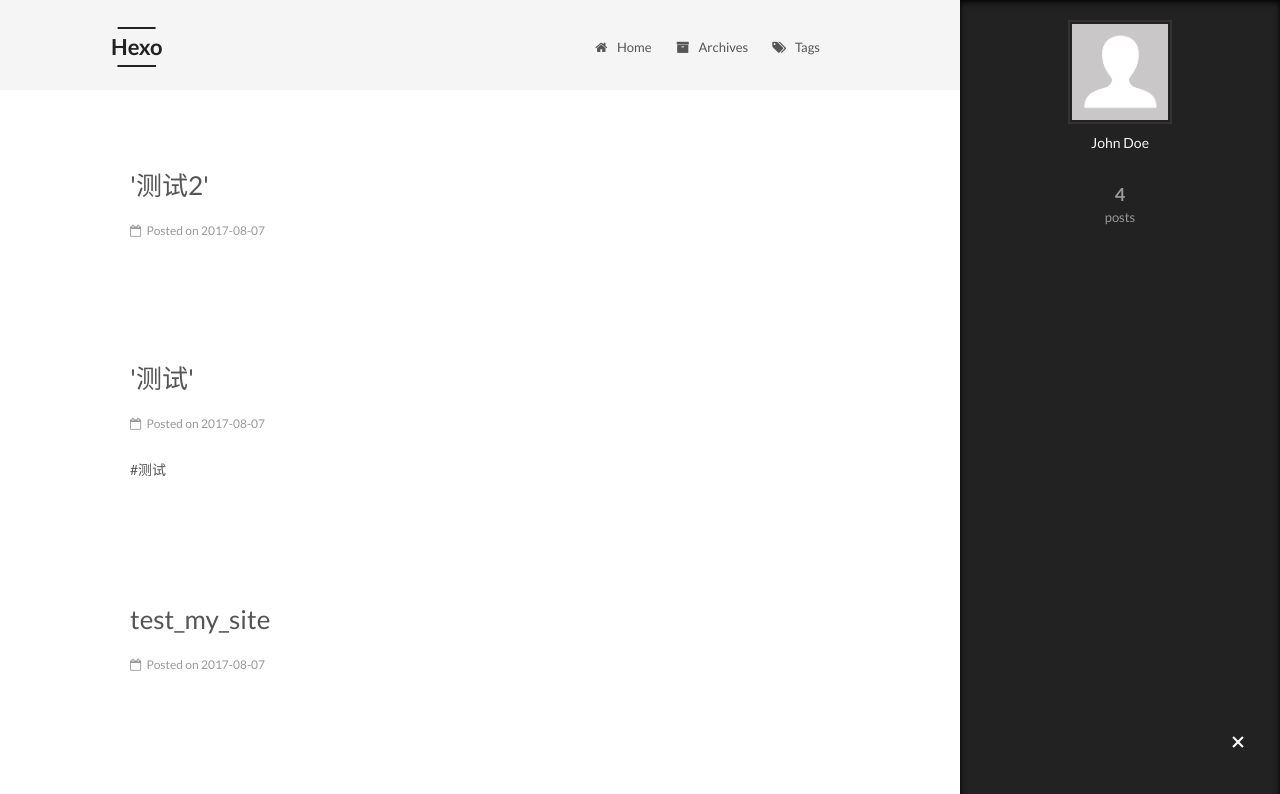
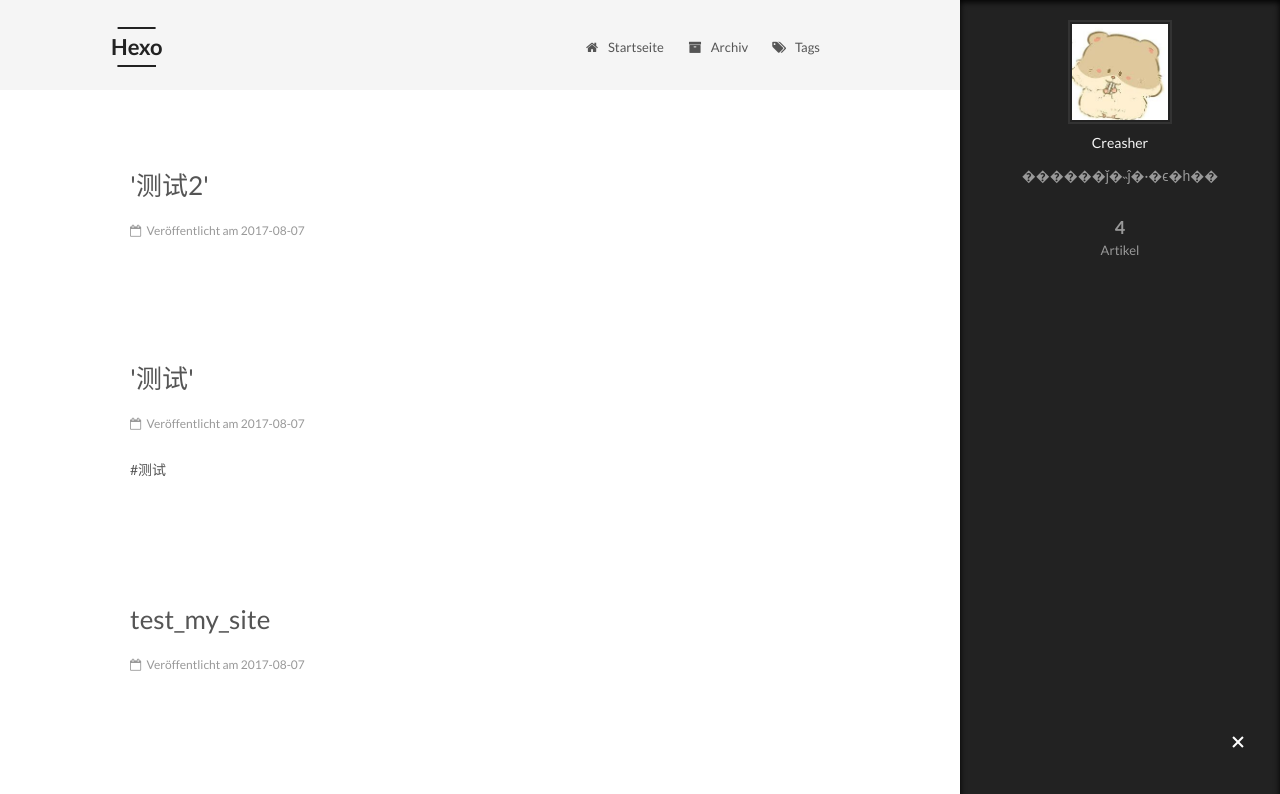
Before and after one commit to Creasher/creasher.github.io, a plain HTML site: page index.html in a window 1280 px wide. Both pictures are taken after a click on the element 1238 px from the left and 743 px from the top of the page. Shown: the top 794 px of the page. Drawn offline with Linux system fonts and the light colour scheme.

Commit message:
Site updated: 2017-08-07 22:32:03

```diff
--- a/css/main.css
+++ b/css/main.css
@@ -1807,7 +1807,7 @@ pre .javascript .function {
   width: 4px;
   height: 4px;
   border-radius: 50%;
-  background: #74984e;
+  background: #f1afff;
 }
 .links-of-blogroll {
   font-size: 13px;
--- a/index.html
+++ b/index.html
@@ -94,12 +94,15 @@
 
 
 
+<meta name="description" content="������ǰ�˵ĵ�·�ϵ�һ��">
 <meta property="og:type" content="website">
 <meta property="og:title" content="Hexo">
 <meta property="og:url" content="http://yoursite.com/index.html">
 <meta property="og:site_name" content="Hexo">
+<meta property="og:description" content="������ǰ�˵ĵ�·�ϵ�һ��">
 <meta name="twitter:card" content="summary">
 <meta name="twitter:title" content="Hexo">
+<meta name="twitter:description" content="������ǰ�˵ĵ�·�ϵ�һ��">
 
 
 
@@ -202,7 +205,7 @@
 
               <i class="menu-item-icon fa fa-fw fa-home"></i> <br />
 
-            Home
+            Startseite
           </a>
         </li>
 
@@ -212,7 +215,7 @@
 
               <i class="menu-item-icon fa fa-fw fa-archive"></i> <br />
 
-            Archives
+            Archiv
           </a>
         </li>
 
@@ -262,9 +265,9 @@
     <link itemprop="mainEntityOfPage" href="http://yoursite.com/2017/08/07/测试2/">
 
     <span hidden itemprop="author" itemscope itemtype="http://schema.org/Person">
-      <meta itemprop="name" content="John Doe">
+      <meta itemprop="name" content="Creasher">
       <meta itemprop="description" content="">
-      <meta itemprop="image" content="/images/avatar.gif">
+      <meta itemprop="image" content="/uploads/header.jpg">
     </span>
 
     <span hidden itemprop="publisher" itemscope itemtype="http://schema.org/Organization">
@@ -288,7 +291,7 @@
                 <i class="fa fa-calendar-o"></i>
               </span>
 
-                <span class="post-meta-item-text">Posted on</span>
+                <span class="post-meta-item-text">Veröffentlicht am</span>
 
               <time title="Post created" itemprop="dateCreated datePublished" datetime="2017-08-07T21:26:53+08:00">
                 2017-08-07
@@ -381,9 +384,9 @@
     <link itemprop="mainEntityOfPage" href="http://yoursite.com/2017/08/07/测试/">
 
     <span hidden itemprop="author" itemscope itemtype="http://schema.org/Person">
-      <meta itemprop="name" content="John Doe">
+      <meta itemprop="name" content="Creasher">
       <meta itemprop="description" content="">
-      <meta itemprop="image" content="/images/avatar.gif">
+      <meta itemprop="image" content="/uploads/header.jpg">
     </span>
 
     <span hidden itemprop="publisher" itemscope itemtype="http://schema.org/Organization">
@@ -407,7 +410,7 @@
                 <i class="fa fa-calendar-o"></i>
               </span>
 
-                <span class="post-meta-item-text">Posted on</span>
+                <span class="post-meta-item-text">Veröffentlicht am</span>
 
               <time title="Post created" itemprop="dateCreated datePublished" datetime="2017-08-07T21:06:09+08:00">
                 2017-08-07
@@ -501,9 +504,9 @@
     <link itemprop="mainEntityOfPage" href="http://yoursite.com/2017/08/07/test-my-site/">
 
     <span hidden itemprop="author" itemscope itemtype="http://schema.org/Person">
-      <meta itemprop="name" content="John Doe">
+      <meta itemprop="name" content="Creasher">
       <meta itemprop="description" content="">
-      <meta itemprop="image" content="/images/avatar.gif">
+      <meta itemprop="image" content="/uploads/header.jpg">
     </span>
 
     <span hidden itemprop="publisher" itemscope itemtype="http://schema.org/Organization">
@@ -527,7 +530,7 @@
                 <i class="fa fa-calendar-o"></i>
               </span>
 
-                <span class="post-meta-item-text">Posted on</span>
+                <span class="post-meta-item-text">Veröffentlicht am</span>
 
               <time title="Post created" itemprop="dateCreated datePublished" datetime="2017-08-07T20:53:13+08:00">
                 2017-08-07
@@ -620,9 +623,9 @@
     <link itemprop="mainEntityOfPage" href="http://yoursite.com/2017/08/07/hello-world/">
 
     <span hidden itemprop="author" itemscope itemtype="http://schema.org/Person">
-      <meta itemprop="name" content="John Doe">
+      <meta itemprop="name" content="Creasher">
       <meta itemprop="description" content="">
-      <meta itemprop="image" content="/images/avatar.gif">
+      <meta itemprop="image" content="/uploads/header.jpg">
     </span>
 
     <span hidden itemprop="publisher" itemscope itemtype="http://schema.org/Organization">
@@ -646,7 +649,7 @@
                 <i class="fa fa-calendar-o"></i>
               </span>
 
-                <span class="post-meta-item-text">Posted on</span>
+                <span class="post-meta-item-text">Veröffentlicht am</span>
 
               <time title="Post created" itemprop="dateCreated datePublished" datetime="2017-08-07T20:45:07+08:00">
                 2017-08-07
@@ -766,11 +769,11 @@
       <section class="site-overview sidebar-panel sidebar-panel-active">
         <div class="site-author motion-element" itemprop="author" itemscope itemtype="http://schema.org/Person">
           <img class="site-author-image" itemprop="image"
-               src="/images/avatar.gif"
-               alt="John Doe" />
-          <p class="site-author-name" itemprop="name">John Doe</p>
+               src="/uploads/header.jpg"
+               alt="Creasher" />
+          <p class="site-author-name" itemprop="name">Creasher</p>
 
-              <p class="site-description motion-element" itemprop="description"></p>
+              <p class="site-description motion-element" itemprop="description">������ǰ�˵ĵ�·�ϵ�һ��</p>
 
         </div>
         <nav class="site-state motion-element">
@@ -779,7 +782,7 @@
             <div class="site-state-item site-state-posts">
               <a href="/archives/">
                 <span class="site-state-item-count">4</span>
-                <span class="site-state-item-name">posts</span>
+                <span class="site-state-item-name">Artikel</span>
               </a>
             </div>
 
@@ -828,12 +831,12 @@
   <span class="with-love">
     <i class="fa fa-heart"></i>
   </span>
-  <span class="author" itemprop="copyrightHolder">John Doe</span>
+  <span class="author" itemprop="copyrightHolder">Creasher</span>
 </div>
 
 
 <div class="powered-by">
-  Powered by <a class="theme-link" href="https://hexo.io">Hexo</a>
+  Erstellt mit  <a class="theme-link" href="https://hexo.io">Hexo</a>
 </div>
 
 <div class="theme-info">
```
Also changed, not shown: 2017/08/07/hello-world/index.html (+14 -14 lines), 2017/08/07/test-my-site/index.html (+15 -12 lines), 2017/08/07/测试/index.html (+12 -12 lines), 2017/08/07/测试2/index.html (+15 -12 lines), archives/2017/08/index.html (+14 -11 lines), archives/2017/index.html (+14 -11 lines), archives/index.html (+14 -11 lines), uploads/header.jpg (added).
